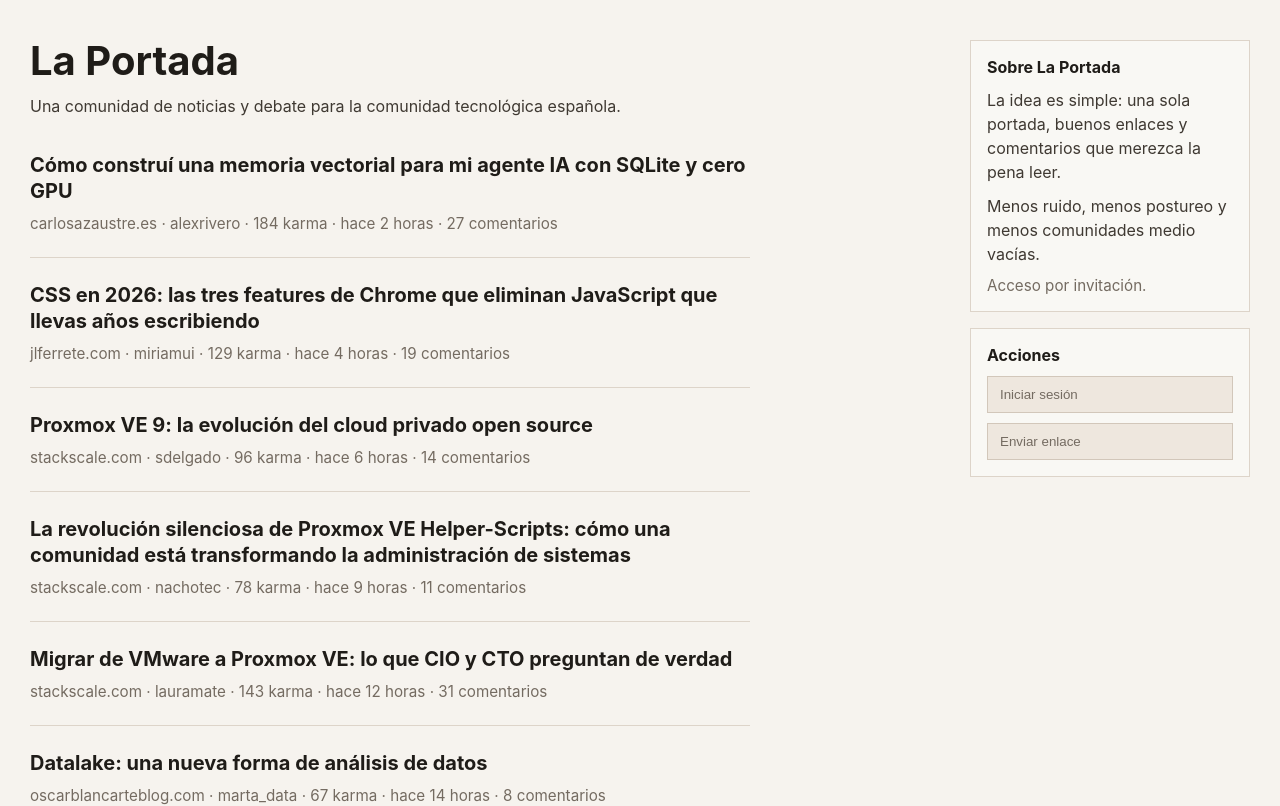
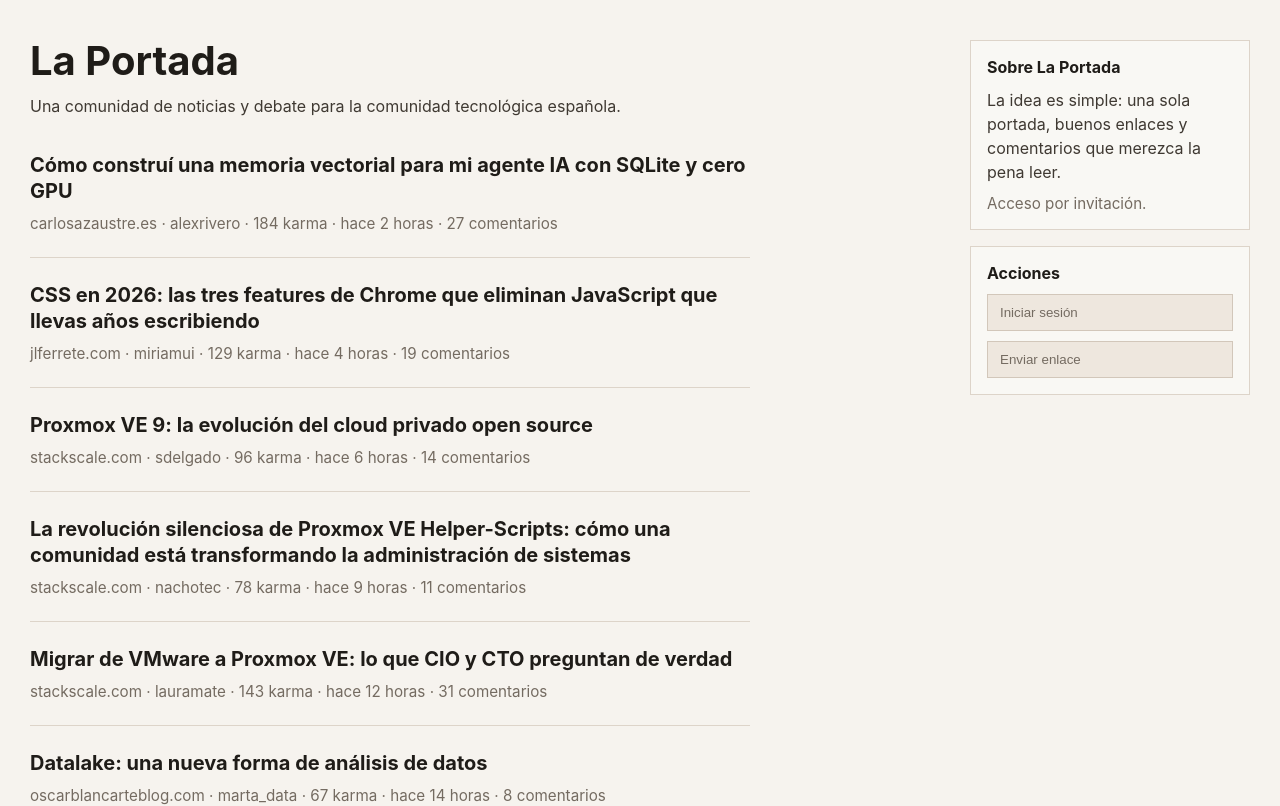
Before and after one commit to avanoldenbarneveld/discussion-platform, a React (Vite) app: page / in a window 1280 px wide. Shown: the top 806 px of the page. Built offline with nearby package versions, Linux system fonts and the light colour scheme.

Commit message:
feat: replace HomeSidebar with new Sidebar component in HomePage

```diff
--- a/src/components/home-sidebar.jsx
+++ b/src/components/sidebar.jsx
@@ -1,4 +1,4 @@
-function HomeSidebar() {
+function Sidebar() {
   return (
     <aside className="home-sidebar" aria-label="Sidebar principal">
       <section className="sidebar-block">
@@ -6,9 +6,6 @@ function HomeSidebar() {
         <p className="sidebar-copy">
           La idea es simple: una sola portada, buenos enlaces y comentarios que
           merezca la pena leer.
-        </p>
-        <p className="sidebar-copy">
-          Menos ruido, menos postureo y menos comunidades medio vacías.
         </p>
         <p className="sidebar-note">Acceso por invitación.</p>
       </section>
@@ -28,4 +25,4 @@ function HomeSidebar() {
   )
 }
 
-export default HomeSidebar
+export default Sidebar
--- a/src/pages/home-page.jsx
+++ b/src/pages/home-page.jsx
@@ -1,5 +1,5 @@
 import HomeHeader from '../components/home-header.jsx'
-import HomeSidebar from '../components/home-sidebar.jsx'
+import Sidebar from '../components/sidebar.jsx'
 import Story from '../components/story.jsx'
 import { posts } from '../data/posts.js'
 import { getPostSlug } from '../lib/postSlug.js'
@@ -18,7 +18,7 @@ function HomePage() {
           </section>
         </section>
 
-        <HomeSidebar />
+        <Sidebar />
       </div>
     </main>
   )
```
